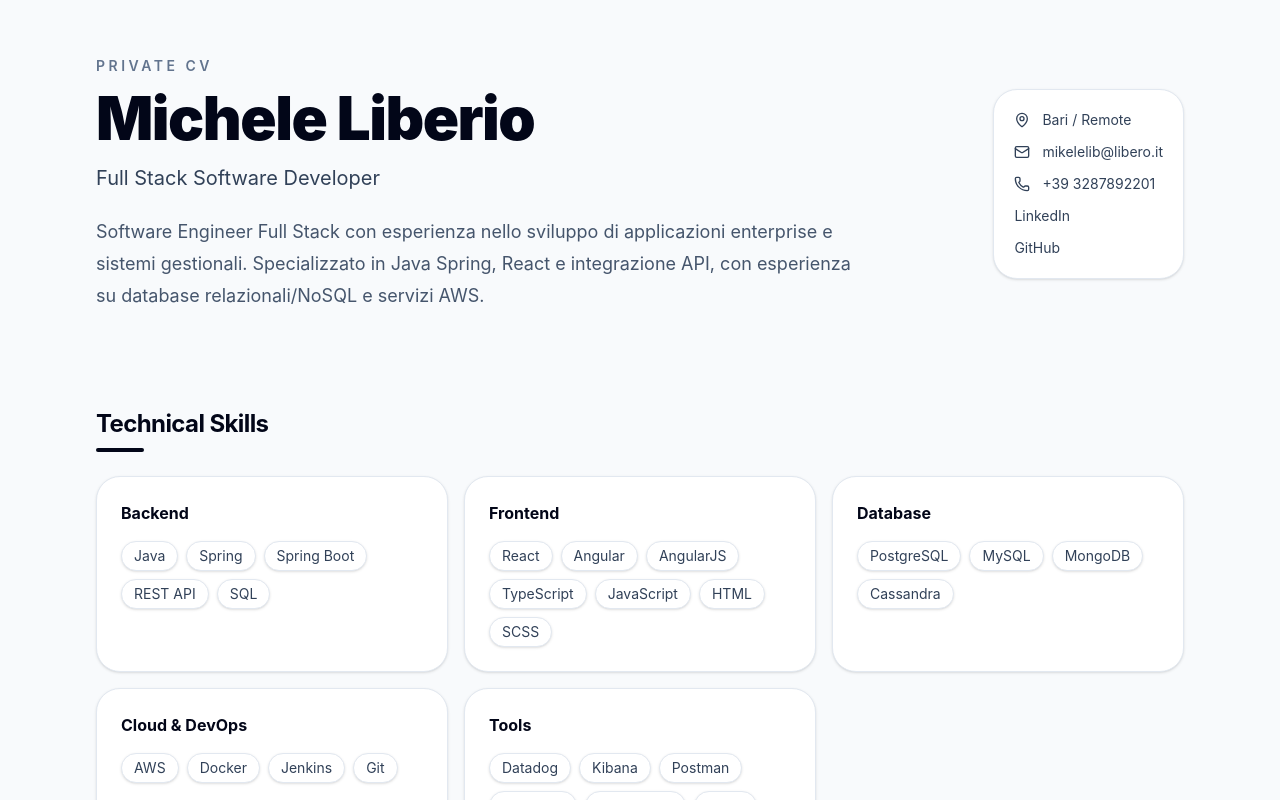
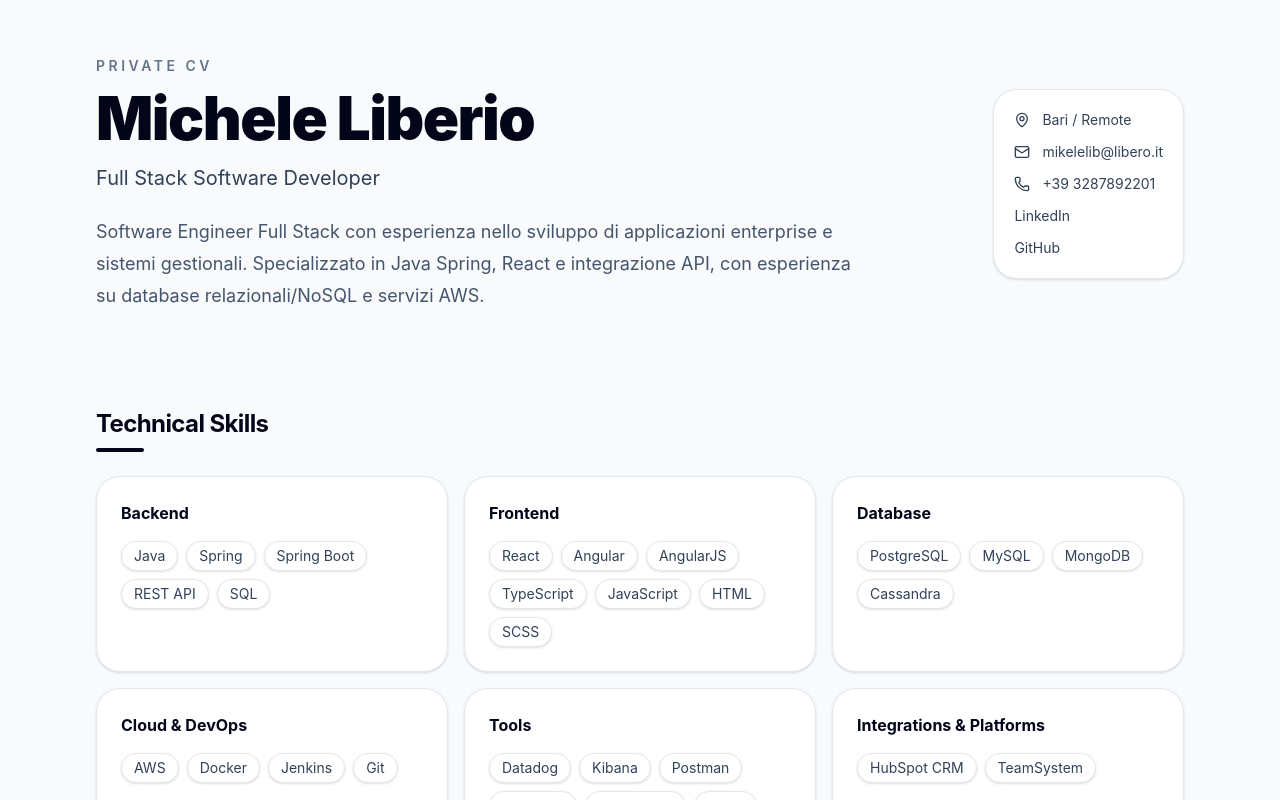
Before and after one commit to MicheleLiberio/michele-liberio-cv, a React (Vite) app: page / in a window 1280 px wide. Shown: the top 800 px of the page. Built offline with nearby package versions, Linux system fonts and the light colour scheme.

Commit message:
commit  platform

```diff
--- a/src/App.tsx
+++ b/src/App.tsx
@@ -17,6 +17,7 @@ const skills = {
   Database: ["PostgreSQL", "MySQL", "MongoDB", "Cassandra"],
   "Cloud & DevOps": ["AWS", "Docker", "Jenkins", "Git"],
   Tools: ["Datadog", "Kibana", "Postman", "Bitbucket", "SourceTree", "Trello", "HP ALM", "MantisBT"],
+  "Integrations & Platforms": ["HubSpot CRM", "TeamSystem"]
 };
 
 const experiences = [
```
